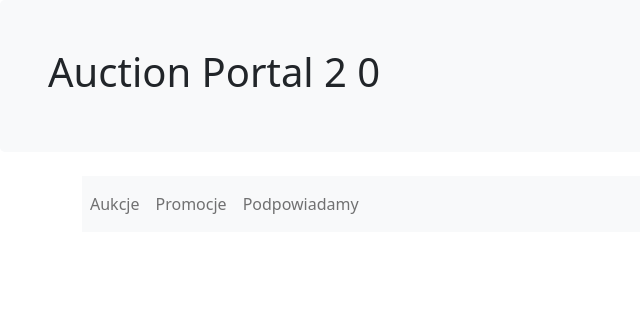
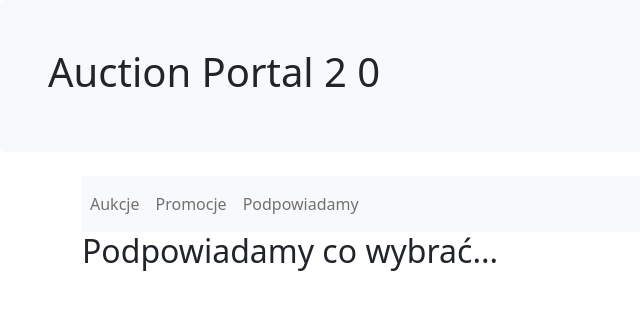
Before and after one commit to michaljabi/20220718-vue, a Vue app in the folder auction-portal/: page /advices in a window 1280 px wide. Shown: the top 310 px of the page, without its empty margins (0-640 px from the left). Built offline with nearby package versions, Linux system fonts and the light colour scheme.

Commit message:
feat[auction-portal] (router):  step #3 - add rest of the Views.

```diff
--- /dev/null
+++ b/auction-portal/src/views/AdvicesView.vue
@@ -0,0 +1,7 @@
+<script setup>
+
+</script>
+
+<template>
+    <h2>Podpowiadamy co wybrać...</h2>
+</template>
--- /dev/null
+++ b/auction-portal/src/views/PromotionsView.vue
@@ -0,0 +1,7 @@
+<script setup>
+
+</script>
+
+<template>
+    <h2>Lista Promocji</h2>
+</template>
```
Also changed, not shown: auction-portal/src/router/index.js (+11 -1 lines).
